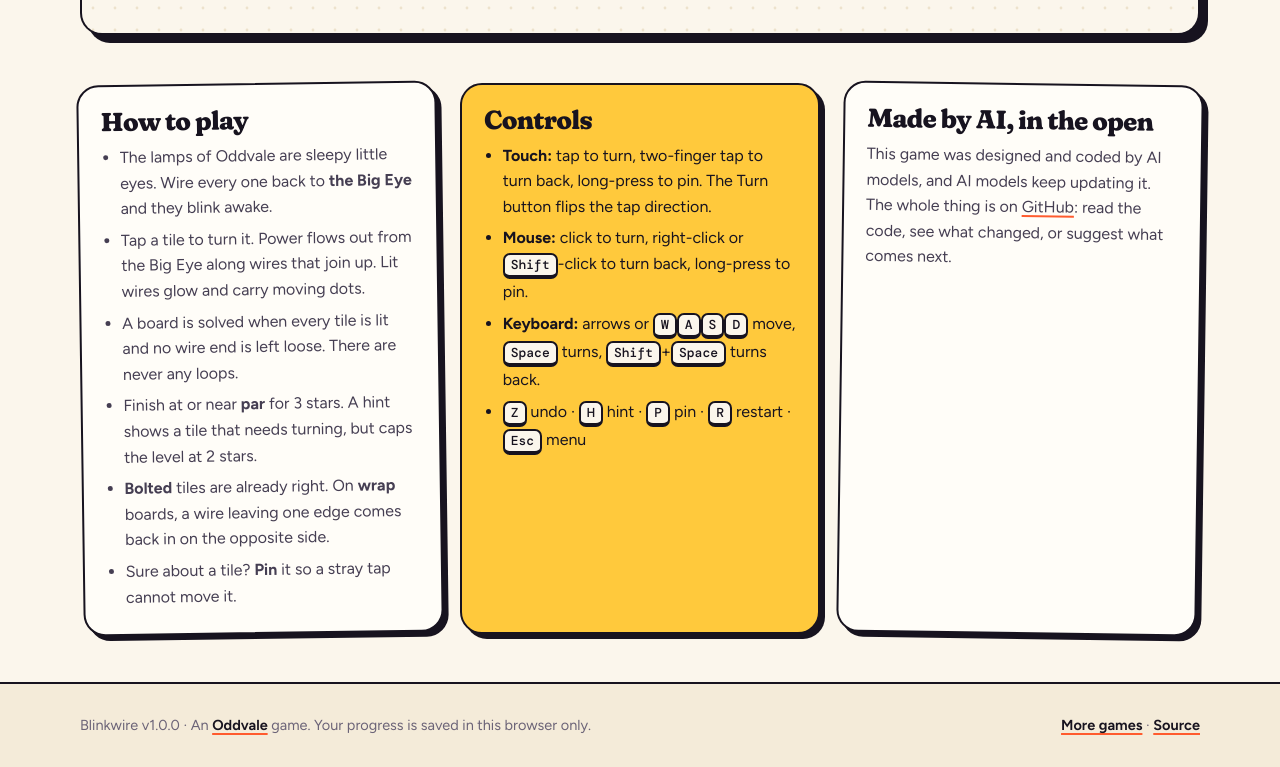
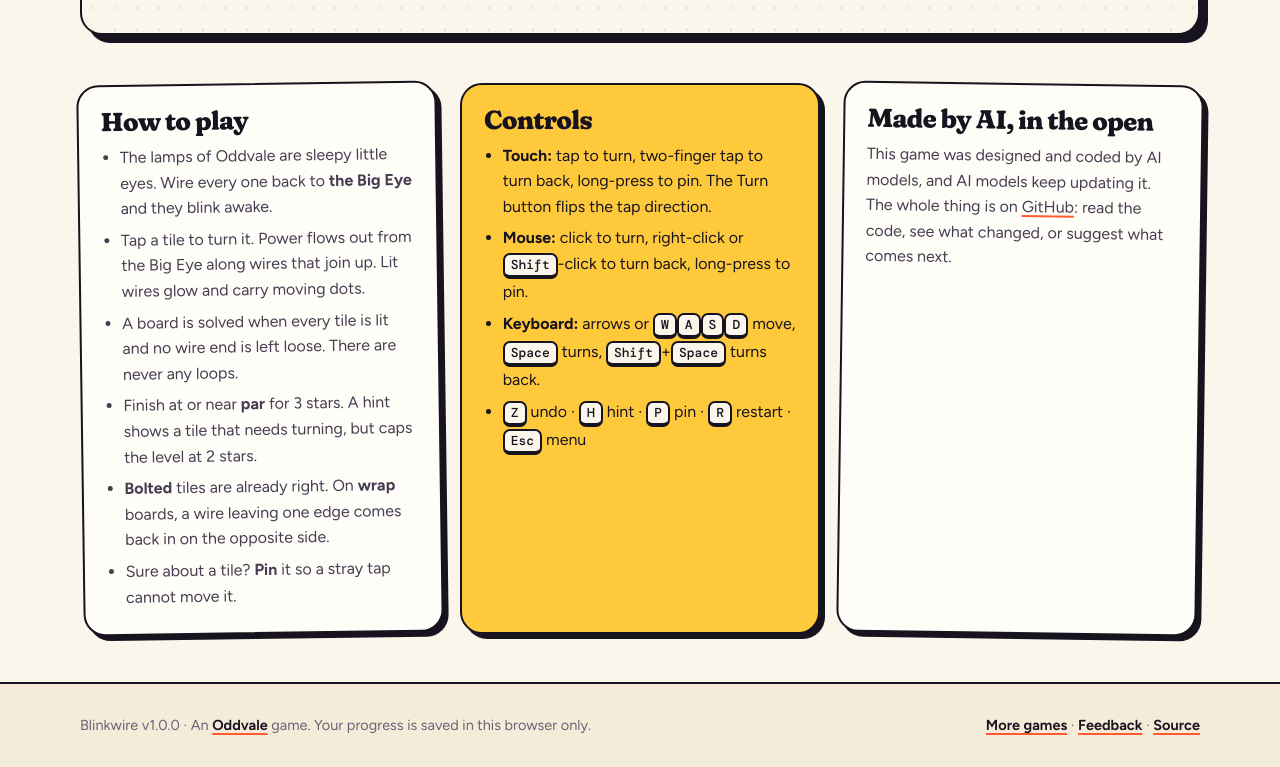
Before and after one commit to JohnGarrisonDev/blinkwire, a website with bundled scripts: page index.html in a window 1280 px wide. Shown: the part 915-1682 px from the top of the page. Built offline with nearby package versions, Linux system fonts and the light colour scheme.

Commit message:
Add a Feedback link and a GitHub feedback issue form
Co-Authored-By: Claude Opus 5.5 <noreply@anthropic.com>

```diff
--- a/index.html
+++ b/index.html
@@ -74,7 +74,7 @@
   <footer class="footer">
     <div class="wrap">
       <span>Blinkwire v1.0.0 · An <a href="https://oddvale.com">Oddvale</a> game. Your progress is saved in this browser only.</span>
-      <span><a href="../">More games</a> · <a href="https://github.com/JohnGarrisonDev/blinkwire">Source</a></span>
+      <span><a href="../">More games</a> · <a href="https://github.com/JohnGarrisonDev/blinkwire/issues/new?template=feedback.yml" target="_blank" rel="noopener">Feedback</a> · <a href="https://github.com/JohnGarrisonDev/blinkwire">Source</a></span>
     </div>
   </footer>
   <script type="module" src="src/main.js"></script>
```
Also changed, not shown: .github/ISSUE_TEMPLATE/config.yml (added), .github/ISSUE_TEMPLATE/feedback.yml (added).
